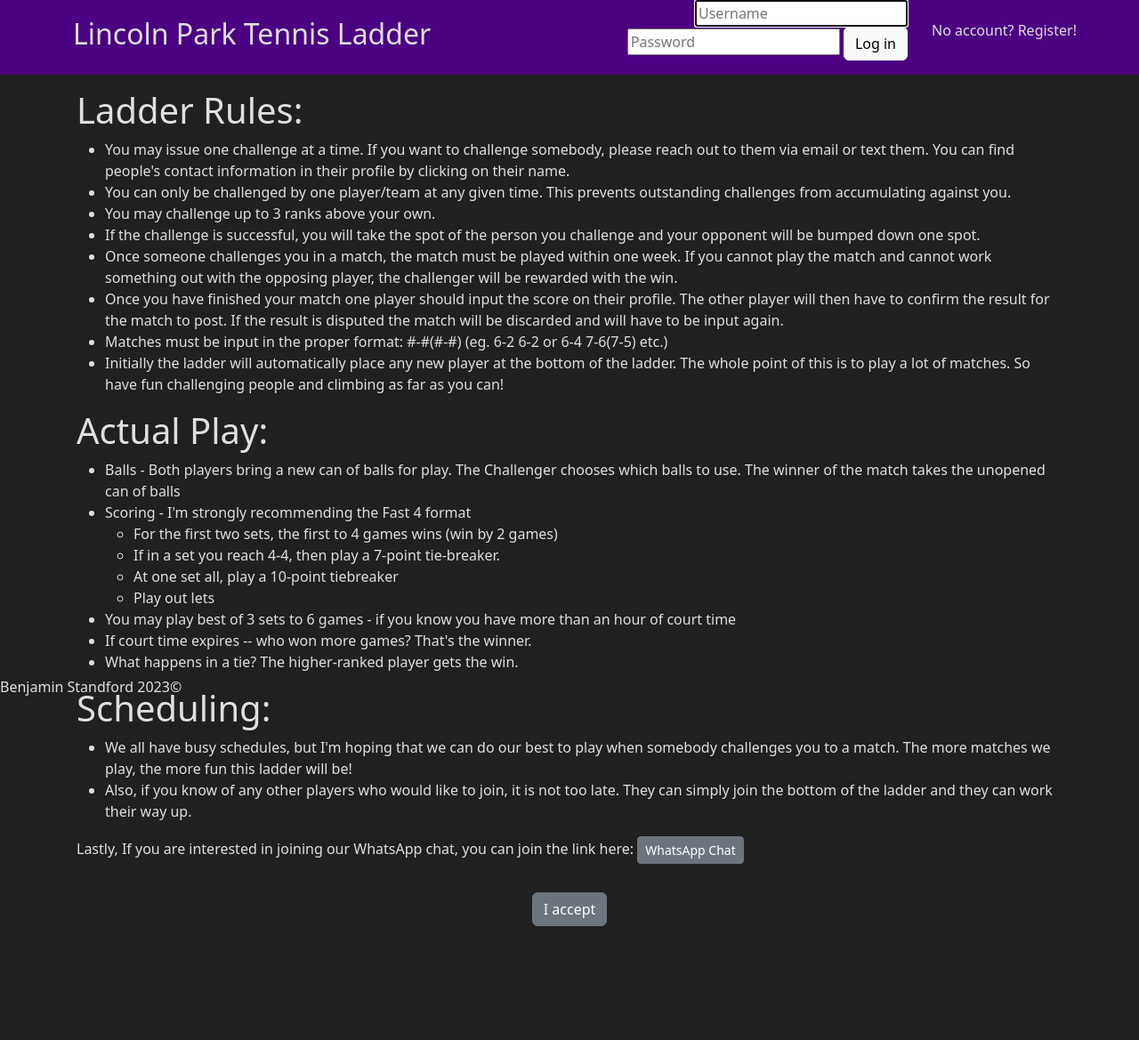
After one commit to Standfordb/Lincoln-Park-Tennis-Ladder, a Flask app: page /info in a window 1280 px wide. The commit adds this page. Shown: the whole page at 89% size. Run offline with Flask 3, Linux system fonts and the light colour scheme; some libraries are stand-ins or nearby versions.

Commit message:
Added info page
Added the ladder info page.

```diff
--- a/app/constants.py
+++ b/app/constants.py
@@ -3,4 +3,4 @@
 #
 
 SPREAD = 3
-PER_PAGE = 5
+PER_PAGE = 25
--- a/app/routes.py
+++ b/app/routes.py
@@ -71,7 +71,7 @@ def create():
     if h.validate_registration(first, last, username, password, email, confirm):
         h.create_user(first, last, username, password, email, phone)
         h.create_session(username)
-        return redirect("/")
+        return redirect("/info")
     else:
         return render_template("register.html", first=first, last=last, username=username, password=password, confirm=confirm, email=email, phone=phone)
 
@@ -151,3 +151,7 @@ def edit():
             if username:
                 h.create_session(username)
             return redirect("/redirect_profile")
+
+@app.route("/info")
+def info():
+    return render_template("info.html")
--- /dev/null
+++ b/app/templates/info.html
@@ -0,0 +1,58 @@
+{% extends "layout.html" %}
+
+{% block header %}
+
+
+{% endblock %}
+
+
+{% block main %}
+
+    <div class="container p-3">
+        <div class="row">
+            <div class="col">
+                <h1>Ladder Rules:</h1>
+                <ul>
+                    <li>You may issue one challenge at a time. If you want to challenge somebody, please reach out to them via email or text them. You can find people's contact information in their profile by clicking on their name.</li>
+                    <li>You can only be challenged by one player/team at any given time. This prevents outstanding challenges from accumulating against you.</li>
+                    <li>You may challenge up to 3 ranks above your own.</li>
+                    <li>If the challenge is successful, you will take the spot of the person you challenge and your opponent will be bumped down one spot.</li>
+                    <li>Once someone challenges you in a match, the match must be played within one week. If you cannot play the match and cannot work something out with the opposing player, the challenger will be rewarded with the win. </li>
+                    <li>Once you have finished your match one player should input the score on their profile. The other player will then have to confirm the result for the match to post. If the result is disputed the match will be discarded and will have to be input again.</li>
+                    <li>Matches must be input in the proper format: #-#(#-#) (eg. 6-2 6-2 or 6-4 7-6(7-5) etc.)</li>
+                    <li>Initially the ladder will automatically place any new player at the bottom of the ladder. The whole point of this is to play a lot of matches. So have fun challenging people and climbing as far as you can!</li>
+                </ul>
+                <h1>Actual Play:</h1>
+                <ul>
+                    <li>Balls - Both players bring a new can of balls for play. The Challenger chooses which balls to use. The winner of the match takes the unopened can of balls</li>
+                    <li>
+                        Scoring - I'm strongly recommending the Fast 4 format
+                        <ul>
+                            <li>For the first two sets, the first to 4 games wins (win by 2 games)</li>
+                            <li>If in a set you reach 4-4, then play a 7-point tie-breaker.</li>
+                            <li>At one set all, play a 10-point tiebreaker</li>
+                            <li>Play out lets</li>
+                        </ul>
+                    </li>
+                    <li>You may play best of 3 sets to 6 games - if you know you have more than an hour of court time</li>
+                    <li>If court time expires -- who won more games? That's the winner.</li>
+                    <li>What happens in a tie? The higher-ranked player gets the win.</li>
+                </ul>
+                <h1>Scheduling:</h1>
+                <ul>
+                    <li>We all have busy schedules, but I'm hoping that we can do our best to play when somebody challenges you to a match. The more matches we play, the more fun this ladder will be! </li>
+                    <li>Also, if you know of any other players who would like to join, it is not too late. They can simply join the bottom of the ladder and they can work their way up. </li>
+                </ul>
+                <p>Lastly, If you are interested in joining our WhatsApp chat, you can join the link here: <a href="https://chat.whatsapp.com/I7JrXZ8ujZyDCI306C0XFg"><button type="button" class="btn btn-secondary btn-sm">WhatsApp Chat</button></a></p>
+                <div class="text-center p-3">
+                    <a href="/">
+                        <button type="button" class="btn btn-secondary">
+                            I accept
+                        </button>
+                    </a>
+                </div>
+            </div>
+        </div>
+    </div>
+
+{% endblock %}
--- a/app/templates/layout.html
+++ b/app/templates/layout.html
@@ -71,6 +71,7 @@
                                         <ul class="dropdown-menu dropdown-menu-dark">
                                         <li><a class="dropdown-item active" href="/redirect_profile">Profile</a></li>
                                         <li><a class="dropdown-item" href="/edit">Edit Profile</a></li>
+                                        <li><a class="dropdown-item" href="/info">Ladder Info</a></li>
                                         <li><a class="dropdown-item" href="/logout" id="log-out">Logout</a></li>
                                         </ul>
                                     </div>
```
Also changed, not shown: instance/app.db.
